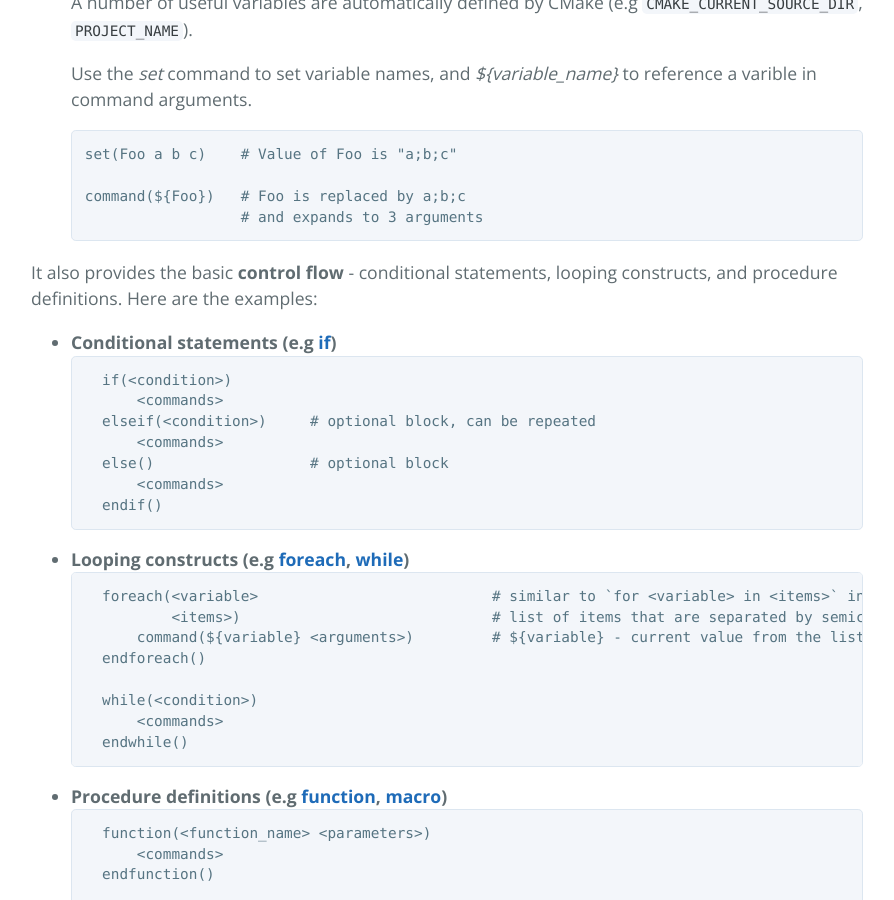
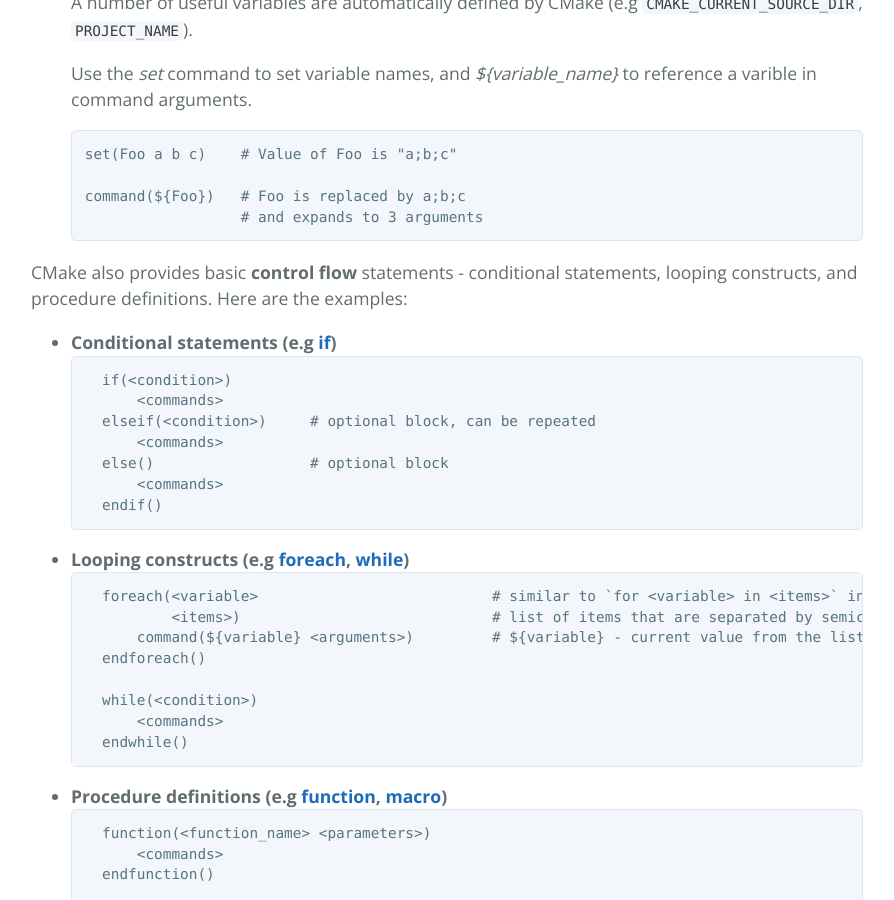
Before and after one commit to learning-software-engineering/learning-software-engineering.github.io, a Jekyll site: the page built from Topics/Development_Process/Build_Requirements/CMakeLists_txt.md, in a window 1280 px wide and 900 px high, scrolled down 2360 px. Shown: the whole window, without its empty margins (193-1087 px from the left). Built offline with Jekyll 4.4.1, drawn with Linux system fonts in a browser that asks for light colours; our own code applies the rules of GitHub Pages for plain Markdown files.

Commit message:
Update Topics/Development_Process/Build_Requirements/CMakeLists_txt.md
Co-authored-by: Bonan Luan <91752863+shape-warrior-t@users.noreply.github.com>

````diff
--- a/Topics/Development_Process/Build_Requirements/CMakeLists_txt.md
+++ b/Topics/Development_Process/Build_Requirements/CMakeLists_txt.md
@@ -68,7 +68,7 @@ add_executable(MyExecutable ${SOURCE_FILES})
                     # and expands to 3 arguments
   ```
 
-It also provides the basic **control flow** - conditional statements, looping constructs, and procedure definitions. Here are the examples:
+CMake also provides basic **control flow** statements - conditional statements, looping constructs, and procedure definitions. Here are the examples:
 
 * **Conditional statements (e.g [if](https://cmake.org/cmake/help/latest/command/if.html#command:if))**
     ```CMake
````
